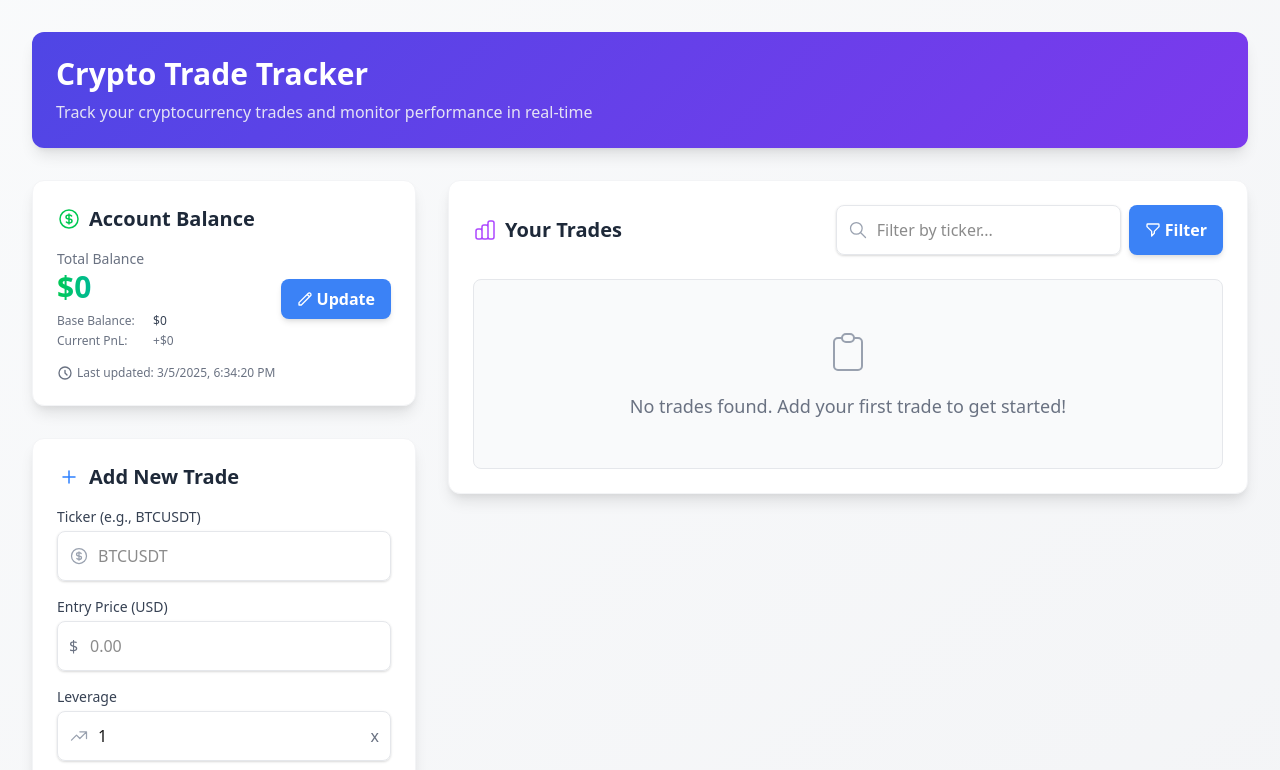
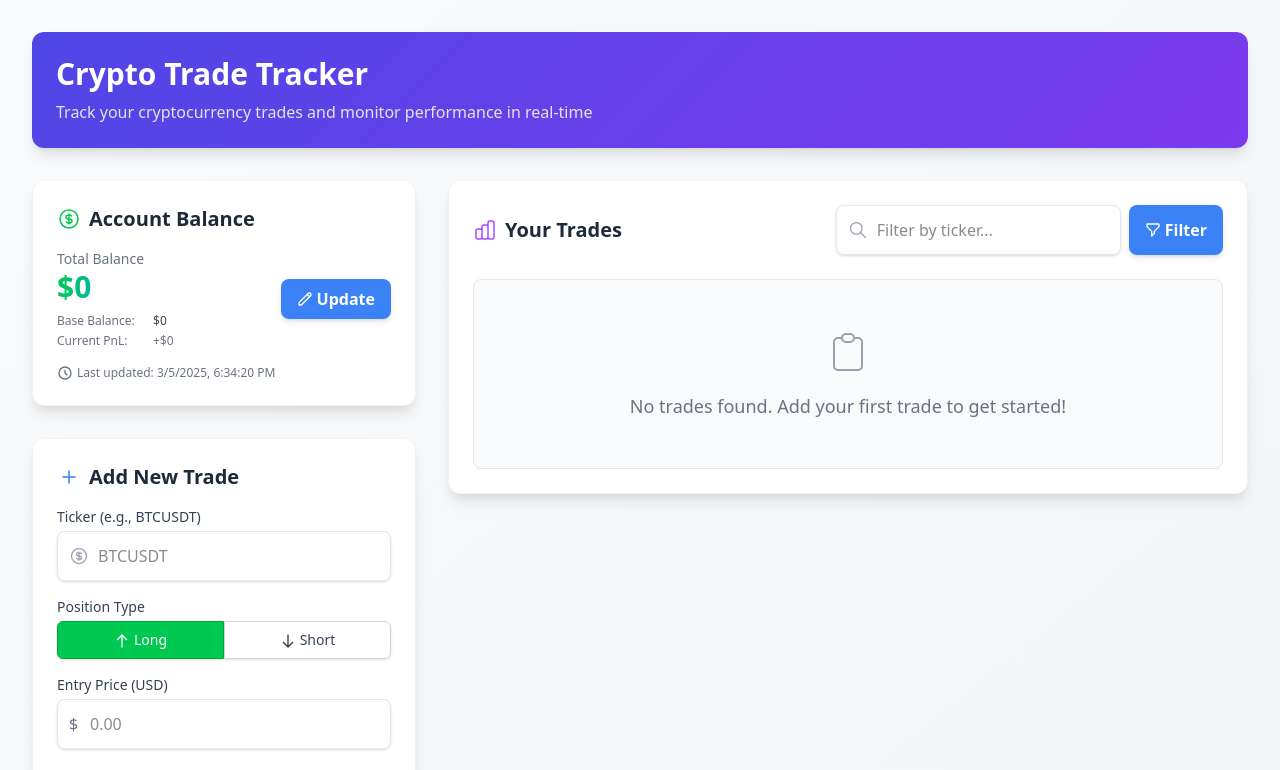
Before and after one commit to AydinTuna/crypto-trade-tracker, a Next.js app: page / in a window 1280 px wide. Shown: the top 770 px of the page. Built offline with nearby package versions, Linux system fonts and the light colour scheme.

Commit message:
added long short option

```diff
--- a/app/components/TradeForm.tsx
+++ b/app/components/TradeForm.tsx
@@ -10,6 +10,7 @@ export default function TradeForm({ onAddTrade }: TradeFormProps) {
     const [entryPrice, setEntryPrice] = useState('');
     const [leverage, setLeverage] = useState('1');
     const [marginSize, setMarginSize] = useState('');
+    const [isLong, setIsLong] = useState(true);
     const [error, setError] = useState('');
 
     const handleSubmit = (e: React.FormEvent) => {
@@ -28,6 +29,7 @@ export default function TradeForm({ onAddTrade }: TradeFormProps) {
             entryPrice: parseFloat(entryPrice),
             leverage: parseFloat(leverage),
             marginSize: parseFloat(marginSize),
+            isLong: isLong,
             timestamp: Date.now(),
         };
 
@@ -39,6 +41,7 @@ export default function TradeForm({ onAddTrade }: TradeFormProps) {
         setEntryPrice('');
         setLeverage('1');
         setMarginSize('');
+        setIsLong(true);
         setError('');
     };
 
@@ -82,6 +85,40 @@ export default function TradeForm({ onAddTrade }: TradeFormProps) {
                             style={{ paddingLeft: '2.5rem' }}
                             placeholder="BTCUSDT"
                         />
+                    </div>
+                </div>
+
+                <div>
+                    <label className="block text-sm font-medium mb-1 text-gray-700 dark:text-gray-300">
+                        Position Type
+                    </label>
+                    <div className="flex rounded-md shadow-sm">
+                        <button
+                            type="button"
+                            className={`flex-1 py-2 px-4 text-sm font-medium rounded-l-md border ${isLong
+                                ? 'bg-green-500 text-white border-green-600'
+                                : 'bg-white text-gray-700 border-gray-300 hover:bg-gray-50 dark:bg-gray-700 dark:text-gray-200 dark:border-gray-600 dark:hover:bg-gray-600'
+                                }`}
+                            onClick={() => setIsLong(true)}
+                        >
+                            <svg xmlns="http://www.w3.org/2000/svg" className="h-4 w-4 mr-1 inline" fill="none" viewBox="0 0 24 24" stroke="currentColor">
+                                <path strokeLinecap="round" strokeLinejoin="round" strokeWidth={2} d="M5 10l7-7m0 0l7 7m-7-7v18" />
+                            </svg>
+                            Long
+                        </button>
+                        <button
+                            type="button"
+                            className={`flex-1 py-2 px-4 text-sm font-medium rounded-r-md border ${!isLong
+                                ? 'bg-red-500 text-white border-red-600'
+                                : 'bg-white text-gray-700 border-gray-300 hover:bg-gray-50 dark:bg-gray-700 dark:text-gray-200 dark:border-gray-600 dark:hover:bg-gray-600'
+                                }`}
+                            onClick={() => setIsLong(false)}
+                        >
+                            <svg xmlns="http://www.w3.org/2000/svg" className="h-4 w-4 mr-1 inline" fill="none" viewBox="0 0 24 24" stroke="currentColor">
+                                <path strokeLinecap="round" strokeLinejoin="round" strokeWidth={2} d="M19 14l-7 7m0 0l-7-7m7 7V3" />
+                            </svg>
+                            Short
+                        </button>
                     </div>
                 </div>
 
--- a/app/components/TradeTable.tsx
+++ b/app/components/TradeTable.tsx
@@ -25,7 +25,8 @@ export default function TradeTable({ trades, onDeleteTrade, marketPrices }: Trad
                     trade.entryPrice,
                     currentPrice,
                     trade.leverage,
-                    trade.marginSize
+                    trade.marginSize,
+                    trade.isLong
                 );
 
                 return {
@@ -259,6 +260,19 @@ export default function TradeTable({ trades, onDeleteTrade, marketPrices }: Trad
                                         )}
                                     </div>
                                 </th>
+                                <th
+                                    className="px-6 py-3 text-left text-xs font-medium text-gray-500 dark:text-gray-300 uppercase tracking-wider cursor-pointer hover:bg-gray-100 dark:hover:bg-gray-600 transition"
+                                    onClick={() => handleSort('isLong')}
+                                >
+                                    <div className="flex items-center">
+                                        Position
+                                        {sortConfig.key === 'isLong' && (
+                                            <span className="ml-1">
+                                                {sortConfig.direction === 'ascending' ? '↑' : '↓'}
+                                            </span>
+                                        )}
+                                    </div>
+                                </th>
                                 <th className="px-6 py-3 text-left text-xs font-medium text-gray-500 dark:text-gray-300 uppercase tracking-wider">
                                     Actions
                                 </th>
@@ -270,6 +284,14 @@ export default function TradeTable({ trades, onDeleteTrade, marketPrices }: Trad
                                     <td className="px-6 py-4 whitespace-nowrap text-sm font-medium">
                                         <span className="px-2 py-1 rounded-full bg-blue-100 text-blue-800 dark:bg-blue-900 dark:text-blue-200">
                                             {trade.ticker}
+                                        </span>
+                                    </td>
+                                    <td className="px-6 py-4 whitespace-nowrap text-sm">
+                                        <span className={`px-2 py-1 rounded-full ${trade.isLong
+                                            ? 'bg-green-100 text-green-800 dark:bg-green-900 dark:text-green-200'
+                                            : 'bg-red-100 text-red-800 dark:bg-red-900 dark:text-red-200'
+                                            }`}>
+                                            {trade.isLong ? 'Long' : 'Short'}
                                         </span>
                                     </td>
                                     <td className="px-6 py-4 whitespace-nowrap text-sm">
--- a/app/page.tsx
+++ b/app/page.tsx
@@ -72,7 +72,8 @@ export default function Home() {
           trade.entryPrice,
           currentPrice,
           trade.leverage,
-          trade.marginSize
+          trade.marginSize,
+          trade.isLong
         );
 
         pnlSum += pnl;
--- a/app/types/index.ts
+++ b/app/types/index.ts
@@ -4,6 +4,7 @@ export interface Trade {
   entryPrice: number;
   leverage: number;
   marginSize: number;
+  isLong: boolean;
   currentPrice?: number;
   pnl?: number;
   pnlPercentage?: number;
--- a/app/utils/storage.ts
+++ b/app/utils/storage.ts
@@ -16,13 +16,27 @@ export function saveTrades(trades: Trade[]): void {
  * Load trades from local storage
  */
 export function loadTrades(): Trade[] {
-  if (typeof window !== 'undefined') {
+  if (typeof window === 'undefined') {
+    return [];
+  }
+
+  try {
     const storedTrades = localStorage.getItem(TRADES_KEY);
-    if (storedTrades) {
-      return JSON.parse(storedTrades);
+    if (!storedTrades) {
+      return [];
     }
+
+    const parsedTrades = JSON.parse(storedTrades);
+
+    // Ensure all trades have the isLong property (for backward compatibility)
+    return parsedTrades.map((trade: Trade) => ({
+      ...trade,
+      isLong: trade.isLong !== undefined ? trade.isLong : true // Default to long if not specified
+    }));
+  } catch (error) {
+    console.error('Error loading trades:', error);
+    return [];
   }
-  return [];
 }
 
 /**
```
